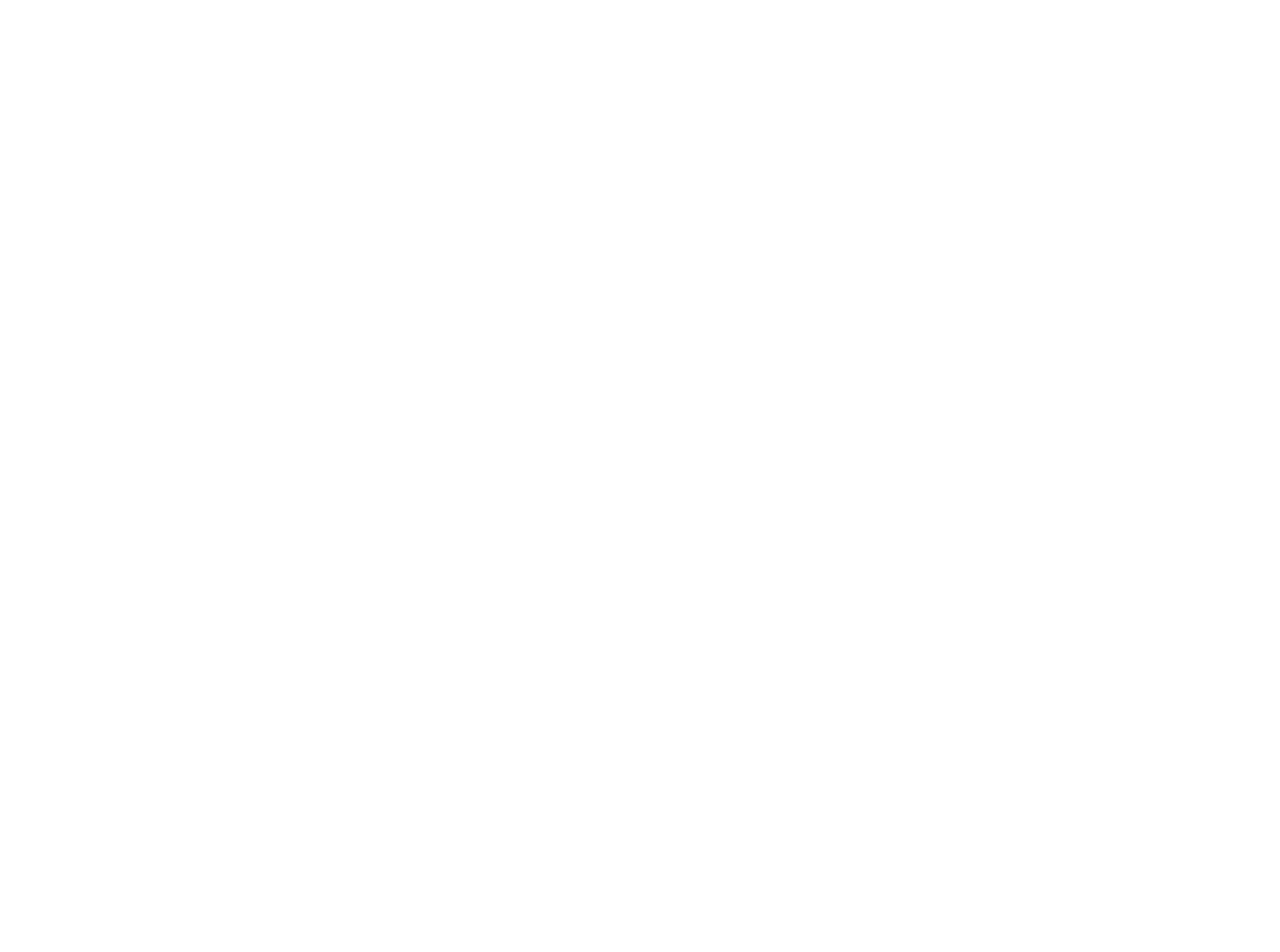
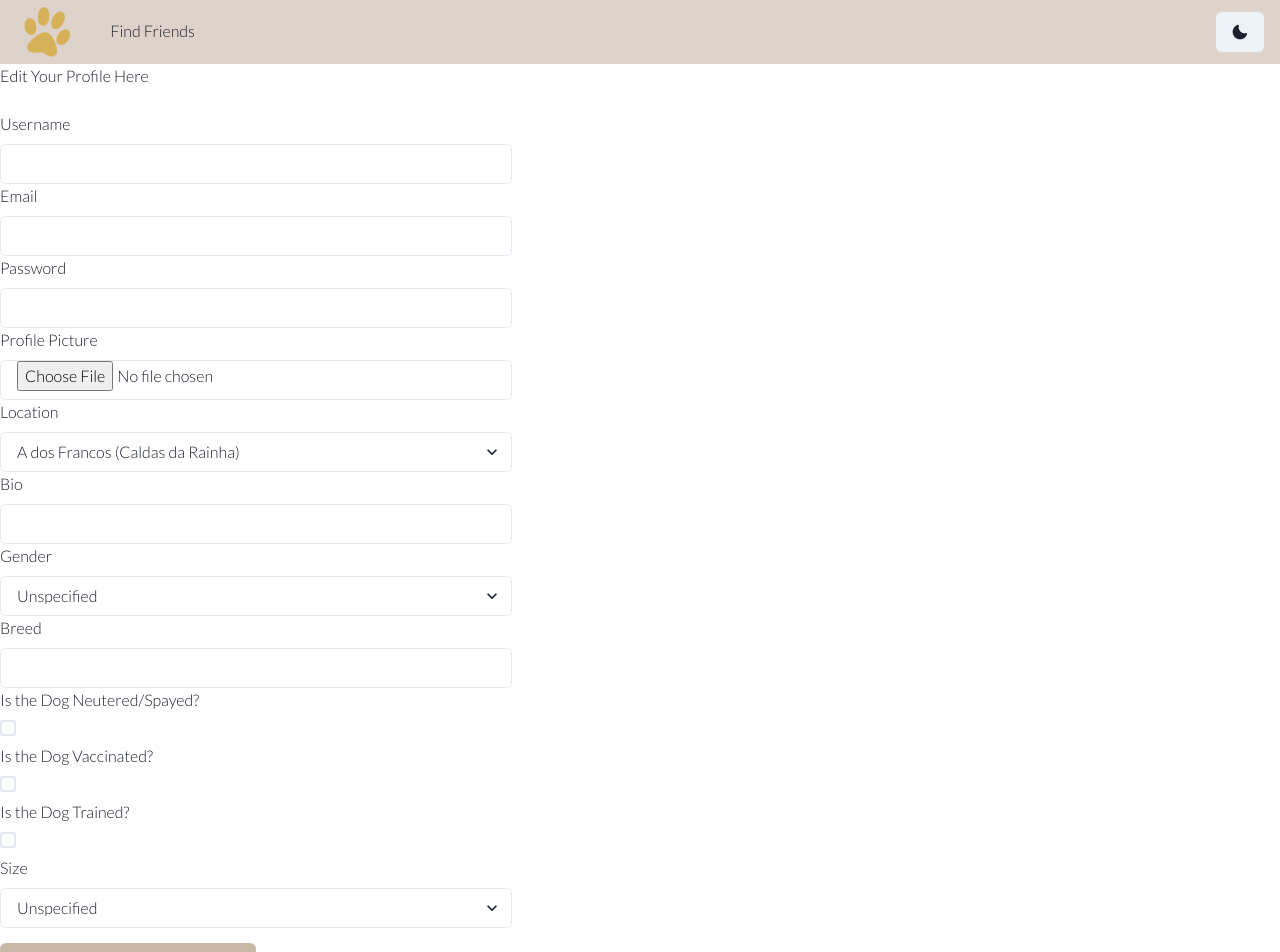
Before and after one commit to agrandemartasan/woofr-client, a React (Create React App) app: page /edit in a window 1280 px wide. Before the commit this address had no page. Shown: the top 952 px of the page. Before the commit the page ends 800 px from the top, so only its background shows below. Built offline with nearby package versions, Linux system fonts and the light colour scheme.

Commit message:
trying to fix rendering issues in findfriends component and created edit profile feature, not completed

```diff
--- a/src/App.js
+++ b/src/App.js
@@ -6,6 +6,7 @@
 import IsPrivate from "./components/IsPrivate";
 import Auth from "./pages/Auth";
 import Landing from "./pages/Landing";
+import EditProfile from "./pages/EditProfile";
 
 function App() {
   return (
@@ -14,6 +15,7 @@
         <Route path="/" element={<Landing />} />
         <Route path="/auth" element={<Auth />} />
         <Route path="/find" element={<FindFriends />} />
+        <Route path="/edit" element={<EditProfile />} />
         <Route
           path="/profile"
           element={
--- a/src/components/Nav.jsx
+++ b/src/components/Nav.jsx
@@ -21,21 +21,6 @@
 import { useContext } from "react";
 import Logo from "../utils/paw.png";
 
-const NavLink = ({ children }) => (
-  <Link
-    px={2}
-    py={4}
-    rounded={"md"}
-    _hover={{
-      textDecoration: "none",
-      bg: useColorModeValue("gray.200", "gray.700")
-    }}
-    href={""}
-  >
-    {children}
-  </Link>
-);
-
 export default function Nav() {
   const { colorMode, toggleColorMode } = useColorMode();
   const { loggedUser, logout } = useContext(UserContext);
@@ -46,7 +31,18 @@
         <Flex h={16} alignItems={"center"} justifyContent={"space-between"}>
           <Stack direction={"row"} spacing={7}>
             <Image boxSize="8%" objectFit="cover" src={Logo} alt="Woofr Logo" />
-            <NavLink href={"/find"}>Find Friends</NavLink>
+            <Link
+              px={2}
+              py={4}
+              rounded={"md"}
+              _hover={{
+                textDecoration: "none",
+                bg: useColorModeValue("gray.200", "gray.700")
+              }}
+              href={"/find"}
+            >
+              Find Friends
+            </Link>
           </Stack>
           <Flex alignItems={"center"}>
             <Stack direction={"row"} spacing={7}>
--- /dev/null
+++ b/src/pages/EditProfile.jsx
@@ -0,0 +1,258 @@
+import {
+  Box,
+  Button,
+  Checkbox,
+  Flex,
+  FormControl,
+  FormLabel,
+  Input,
+  Select,
+  Text
+} from "@chakra-ui/react";
+import { ArrowDownIcon } from "@chakra-ui/icons";
+import { useContext, useEffect, useState } from "react";
+import { useNavigate } from "react-router-dom";
+import { toast } from "react-toastify";
+import { getUser, updateUser, uploadImage } from "../api";
+import Nav from "../components/Nav";
+import { UserContext } from "../context/user.context";
+import parishList from "../utils/parish.json";
+
+function EditProfile() {
+  const { loggedUser } = useContext(UserContext);
+  // TO DO: look into form management solution and/or reducer
+  //   const [userFormData, setUserFormData] = useState();
+  const [username, setUsername] = useState("");
+  const [email, setEmail] = useState("");
+  const [password, setPassword] = useState("");
+  const [image, setImage] = useState("");
+  const [location, setLocation] = useState("");
+  const [bio, setBio] = useState("");
+  //   const [birthday, setBirthday] = useState();
+  const [gender, setGender] = useState("");
+  const [breed, setBreed] = useState("");
+  const [isNeuteredOrSpayed, setIsNeuteredOrSpayed] = useState(false);
+  const [isVaccinated, setIsVaccinated] = useState(false);
+  const [isTrained, setIsTrained] = useState(false);
+  const [size, setSize] = useState("");
+
+  const navigate = useNavigate();
+
+  function handleImageSelect(event) {
+    setImage(event.target.files[0]);
+  }
+
+  //   function handleBirthdayChange(event) {
+  //     setBirthday(event.target.value);
+  //   }
+
+  useEffect(() => {
+    async function handleGetUserDetails() {
+      const response = await getUser(loggedUser._id);
+      setUsername(response.data.username);
+      setEmail(response.data.email);
+      setPassword(response.data.password);
+      setImage(response.data.profilePicture);
+      setLocation(response.data.info.locationByParish);
+      setBio(response.data.info.bio);
+      //   setBirthday(response.data.info.birthday);
+      setGender(response.data.info.gender);
+      setBreed(response.data.info.breed);
+      setIsNeuteredOrSpayed(response.data.info.isNeuteredOrSpayed);
+      setIsVaccinated(response.data.info.isVaccinated);
+      setIsTrained(response.data.info.isTrained);
+      setSize(response.data.info.size);
+    }
+
+    if (loggedUser) {
+      handleGetUserDetails();
+    }
+  }, [loggedUser]);
+
+  useEffect(() => {
+    console.log(username, email, location);
+  }, [username, email, location]);
+
+  async function handleSubmitForm(event) {
+    event.preventDefault();
+
+    const uploadData = new FormData();
+    uploadData.append("filename", image);
+
+    const response = await uploadImage(uploadData);
+    console.log("response from the backend with image url", response.data);
+
+    await updateUser(loggedUser._id, {
+      username,
+      email,
+      password,
+      profilePicture: response.data.fileUrl,
+      locationByParish: location,
+      bio,
+      //   birthday,
+      gender,
+      breed,
+      isNeuteredOrSpayed,
+      isVaccinated,
+      isTrained,
+      size
+    });
+
+    toast.success("Profile successfully edited!");
+    navigate("/profile");
+  }
+
+  return (
+    <div>
+      <Nav />
+      <Box>
+        <Text>Edit Your Profile Here</Text>
+        <br />
+        <Flex maxW={"40%"} wrap={"wrap"}>
+          <FormControl id="username">
+            <FormLabel>Username</FormLabel>
+            <Input
+              type="text"
+              name="username"
+              value={username}
+              onChange={(e) => setUsername(e.target.value)}
+            />
+          </FormControl>
+
+          <FormControl id="email">
+            <FormLabel>Email</FormLabel>
+            <Input
+              type="email"
+              name="email"
+              value={email}
+              onChange={(e) => setEmail(e.target.value)}
+            />
+          </FormControl>
+
+          <FormControl id="password">
+            <FormLabel>Password</FormLabel>
+            <Input
+              type="password"
+              name="password"
+              value={password}
+              onChange={(e) => setPassword(e.target.value)}
+            />
+          </FormControl>
+
+          <FormControl id="image">
+            <FormLabel>Profile Picture</FormLabel>
+            <Input type="file" name="image" onChange={handleImageSelect} />
+          </FormControl>
+
+          <FormControl>
+            <FormLabel htmlFor="location">Location</FormLabel>
+            <Select
+              name="locationByParish"
+              value={location}
+              onChange={(e) => setLocation(e.target.value)}
+            >
+              {parishList.map((parish) => (
+                <option key={parish} value={parish}>
+                  {parish}
+                </option>
+              ))}
+            </Select>
+          </FormControl>
+
+          <FormControl id="bio">
+            <FormLabel>Bio</FormLabel>
+            <Input
+              type="text"
+              name="bio"
+              value={bio}
+              onChange={(e) => setBio(e.target.value)}
+            />
+          </FormControl>
+
+          {/* <label htmlFor="birthday">Birthday</label>
+          <input
+            type="date"
+            id="birthday"
+            name="birthday"
+            value={birthday}
+            onChange={handleBirthdayChange}
+          /> */}
+
+          <FormControl id="gender">
+            <FormLabel>Gender</FormLabel>
+            <Select
+              name="gender"
+              value={gender}
+              onChange={(e) => setGender(e.target.value)}
+            >
+              <option>Unspecified</option>
+              <option>Female</option>
+              <option>Male</option>
+            </Select>
+          </FormControl>
+
+          <FormControl id="breed">
+            <FormLabel>Breed</FormLabel>
+            <Input
+              type="text"
+              name="breed"
+              value={breed}
+              onChange={(e) => setBreed(e.target.value)}
+            />
+          </FormControl>
+
+          <FormControl id="isNeuteredOrSpayed">
+            <FormLabel>Is the Dog Neutered/Spayed?</FormLabel>
+            <Checkbox
+              checked={isNeuteredOrSpayed}
+              onChange={(e) => setIsNeuteredOrSpayed(e.target.checked)}
+            />
+          </FormControl>
+
+          <FormControl id="isVaccinated">
+            <FormLabel>Is the Dog Vaccinated?</FormLabel>
+            <Checkbox
+              checked={isVaccinated}
+              onChange={(e) => setIsVaccinated(e.target.checked)}
+            />
+          </FormControl>
+
+          <FormControl id="isTrained">
+            <FormLabel>Is the Dog Trained?</FormLabel>
+            <Checkbox
+              checked={isTrained}
+              onChange={(e) => setIsTrained(e.target.checked)}
+            />
+          </FormControl>
+
+          <FormControl id="size">
+            <FormLabel>Size</FormLabel>
+            <Select
+              name="size"
+              value={size}
+              onChange={(e) => setSize(e.target.value)}
+            >
+              <option>Unspecified</option>
+              <option>Small (Up to 14 kg)</option>
+              <option>Medium (Between 14-28kg)</option>
+              <option>Large (Between 28–42kg)</option>
+              <option>Extra Large (Over 42kgs)</option>
+            </Select>
+          </FormControl>
+
+          <Button
+            colorScheme="brand"
+            w="50%"
+            style={{ marginTop: 15 }}
+            type="submit"
+            onClick={handleSubmitForm}
+          >
+            Save Changes
+          </Button>
+        </Flex>
+      </Box>
+    </div>
+  );
+}
+
+export default EditProfile;
--- a/src/pages/FindFriends.jsx
+++ b/src/pages/FindFriends.jsx
@@ -1,4 +1,4 @@
-import Nav from "../components/NavBar";
+import Nav from "../components/Nav";
 import { useContext, useEffect, useState } from "react";
 import { UserContext } from "../context/user.context";
 import { getAllUsers, sendInvite, getFriends, unfriendUser } from "../api";
@@ -38,10 +38,20 @@
       if (loggedUser) {
         const userFriends = await getFriends(loggedUser._id);
 
-        setAllUsers(
-          response.data.filter((foundUser) => loggedUser._id !== foundUser._id)
-        );
-        setFriends(userFriends.data);
+        if (userFriends.length > 0) {
+          setAllUsers(
+            response.data.filter(
+              (foundUser) => loggedUser._id !== foundUser._id
+            )
+          );
+          setFriends(userFriends.data);
+        } else {
+          setAllUsers(
+            response.data.filter(
+              (foundUser) => loggedUser._id !== foundUser._id
+            )
+          );
+        }
       }
     }
     handleGetAllUsers();
@@ -94,8 +104,7 @@
           ))}
         </select>
 
-        {friends.length &&
-          filteredUsers.length &&
+        {filteredUsers.length &&
           filteredUsers.map((user) => (
             <>
               <UserCard
--- a/src/pages/WoofrProfile.jsx
+++ b/src/pages/WoofrProfile.jsx
@@ -1,6 +1,7 @@
 import { useContext, useEffect, useState } from "react";
 import { UserContext } from "../context/user.context";
 import Nav from "../components/Nav";
+import { Link } from "@chakra-ui/react";
 
 function WoofrProfile() {
   const { loggedUser } = useContext(UserContext);
@@ -9,6 +10,7 @@
     <>
       <Nav />
       <div>Your Profile</div>
+      <Link href={"/edit"}>Edit your Profile</Link>
     </>
   );
 }
```
